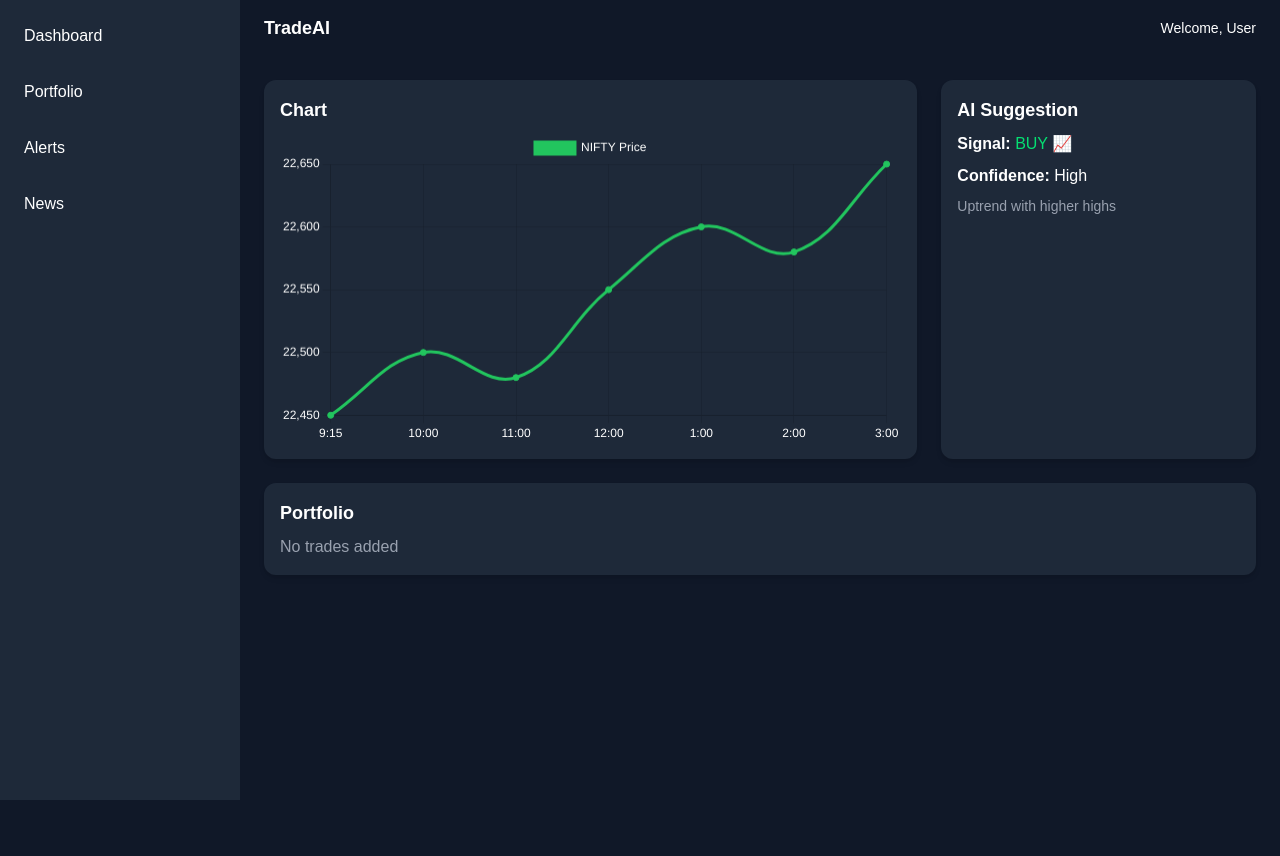
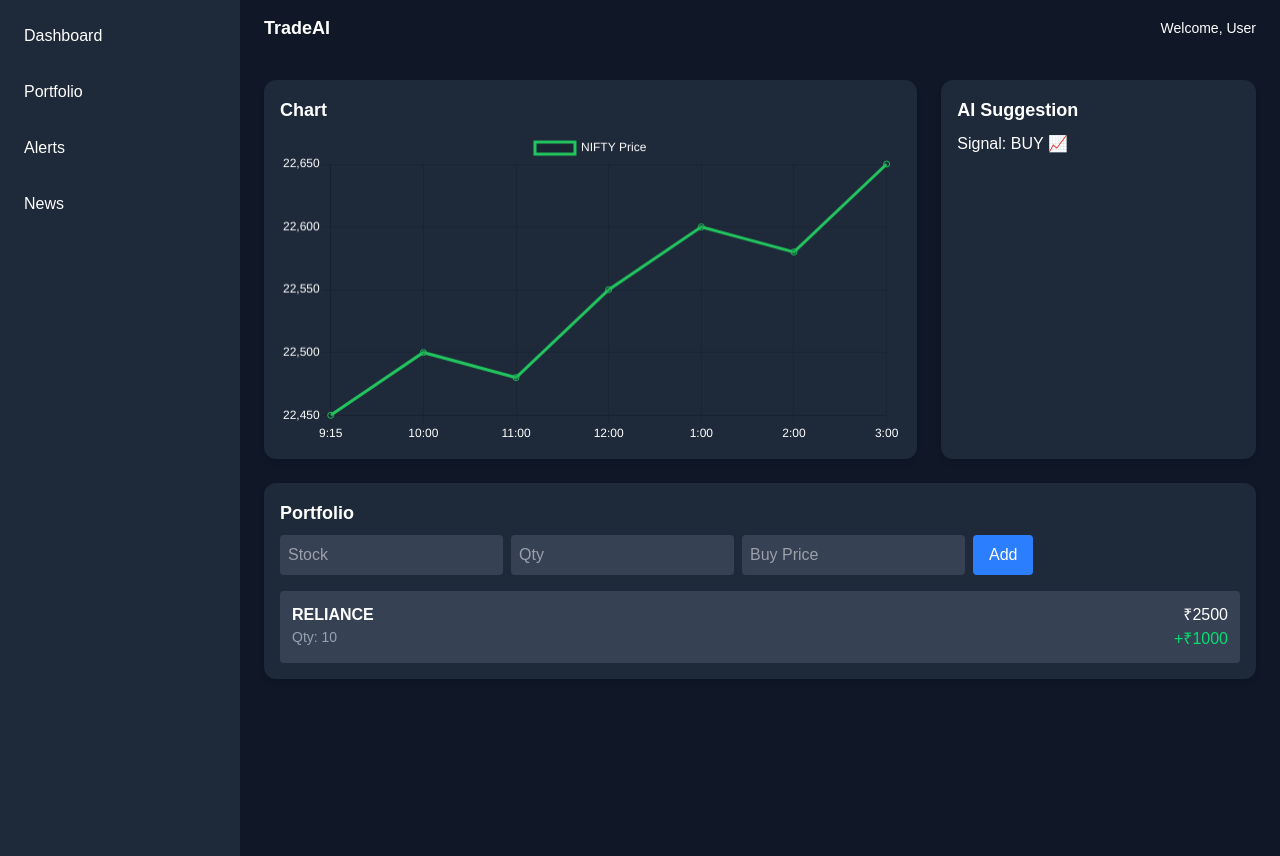
Before and after one commit to alivapriyadarshini5/tradeai, a Next.js app: page / in a window 1280 px wide. Built offline with nearby package versions, Linux system fonts and the light colour scheme.

Commit message:
Added dynamic portfolio with trade input

```diff
--- a/app/page.tsx
+++ b/app/page.tsx
@@ -1,21 +1,24 @@
 import Chart from "@/components/Chart";
 import AISignal from "@/components/AISignal";
+import Portfolio from "@/components/Portfolio";
 export default function Home() {
+  const prices = [22450, 22500, 22480, 22550, 22600, 22580, 22650];
+  const labels = ["9:15", "10:00", "11:00", "12:00", "1:00", "2:00", "3:00"];
   return (
     <div className="grid grid-cols-3 gap-6">
       <div className="col-span-2 bg-gray-800 p-4 rounded-xl shadow-md">
         <h2 className="text-lg font-semibold mb-2">Chart</h2>
-        <Chart />
+        <Chart prices={prices} labels={labels} />
       </div>
 
       <div className="bg-gray-800 p-4 rounded-xl shadow-md">
         <h2 className="text-lg font-semibold mb-2">AI Suggestion</h2>
-        <AISignal />
+        <AISignal prices={prices} />
       </div>
 
       <div className="col-span-3 bg-gray-800 p-4 rounded-xl shadow-md">
         <h2 className="text-lg font-semibold mb-2">Portfolio</h2>
-        <p className="text-gray-400">No trades added</p>
+        <Portfolio />
       </div>
     </div>
   );
--- a/components/AISignal.tsx
+++ b/components/AISignal.tsx
@@ -1,25 +1,6 @@
-"use client";
-
-export default function AISignal() {
-  const signal = {
-    action: "BUY",
-    confidence: "High",
-    reason: "Uptrend with higher highs",
-  };
-
-  return (
-    <div className="space-y-2">
-      <p>
-        <span className="font-semibold">Signal:</span>{" "}
-        <span className="text-green-400">{signal.action} 📈</span>
-      </p>
-
-      <p>
-        <span className="font-semibold">Confidence:</span>{" "}
-        {signal.confidence}
-      </p>
-
-      <p className="text-gray-400 text-sm">{signal.reason}</p>
-    </div>
-  );
+export default function AISignal({ prices }: any) {
+  const last = prices[prices.length - 1];
+  const prev = prices[prices.length - 2];
+  const isUptrend = last > prev;
+  return <div>Signal: {isUptrend ? "BUY 📈" : "SELL 📉"}</div>;
 }
--- a/components/Chart.tsx
+++ b/components/Chart.tsx
@@ -20,16 +20,14 @@ ChartJS.register(
   Tooltip,
 );
 
-export default function Chart() {
+export default function Chart({ prices, labels }: any) {
   const data = {
-    labels: ["9:15", "10:00", "11:00", "12:00", "1:00", "2:00", "3:00"],
+    labels,
     datasets: [
       {
         label: "NIFTY Price",
-        data: [22450, 22500, 22480, 22550, 22600, 22580, 22650],
+        data: prices,
         borderColor: "#22c55e",
-        backgroundColor: "#22c55e",
-        tension: 0.4,
       },
     ],
   };
--- /dev/null
+++ b/components/Portfolio.tsx
@@ -0,0 +1,86 @@
+"use client";
+
+import { useState } from "react";
+
+export default function Portfolio() {
+  const [trades, setTrades] = useState([
+    { name: "RELIANCE", qty: 10, buy: 2400, current: 2500 },
+  ]);
+
+  const [form, setForm] = useState({
+    name: "",
+    qty: "",
+    buy: "",
+  });
+
+  const handleAddTrade = () => {
+    if (!form.name || !form.qty || !form.buy) return;
+
+    const newTrade = {
+      name: form.name,
+      qty: Number(form.qty),
+      buy: Number(form.buy),
+      current: Number(form.buy) + 50,
+    };
+
+    setTrades([...trades, newTrade]);
+
+    setForm({ name: "", qty: "", buy: "" });
+  };
+
+  return (
+    <div className="space-y-4">
+      {/* Form */}
+      <div className="flex gap-2">
+        <input
+          placeholder="Stock"
+          value={form.name}
+          onChange={(e) => setForm({ ...form, name: e.target.value })}
+          className="p-2 rounded bg-gray-700 text-white"
+        />
+
+        <input
+          placeholder="Qty"
+          value={form.qty}
+          onChange={(e) => setForm({ ...form, qty: e.target.value })}
+          className="p-2 rounded bg-gray-700 text-white"
+        />
+
+        <input
+          placeholder="Buy Price"
+          value={form.buy}
+          onChange={(e) => setForm({ ...form, buy: e.target.value })}
+          className="p-2 rounded bg-gray-700 text-white"
+        />
+
+        <button onClick={handleAddTrade} className="bg-blue-500 px-4 rounded">
+          Add
+        </button>
+      </div>
+
+      {/* Trades */}
+      {trades.map((trade, index) => {
+        const pnl = (trade.current - trade.buy) * trade.qty;
+
+        return (
+          <div
+            key={index}
+            className="flex justify-between bg-gray-700 p-3 rounded"
+          >
+            <div>
+              <p className="font-semibold">{trade.name}</p>
+              <p className="text-sm text-gray-400">Qty: {trade.qty}</p>
+            </div>
+
+            <div className="text-right">
+              <p>₹{trade.current}</p>
+              <p className={pnl >= 0 ? "text-green-400" : "text-red-400"}>
+                {pnl >= 0 ? "+" : ""}₹{pnl}
+              </p>
+            </div>
+          </div>
+        );
+      })}
+    </div>
+  );
+}
--- a/components/Sidebar.tsx
+++ b/components/Sidebar.tsx
@@ -1,6 +1,6 @@
 export default function Sidebar() {
   return (
-    <div className="w-60 h-screen bg-gray-800 text-white p-4">
+    <div className="w-60  bg-gray-800 text-white p-4">
       <ul className="space-y-4">
         <li className="hover:bg-gray-700 p-2 rounded cursor-pointer">
           Dashboard
```
